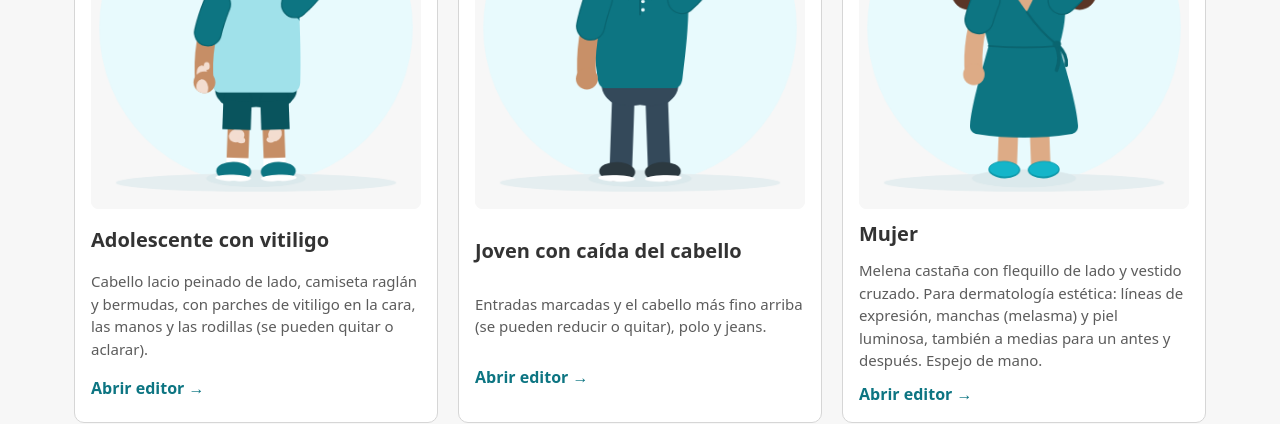
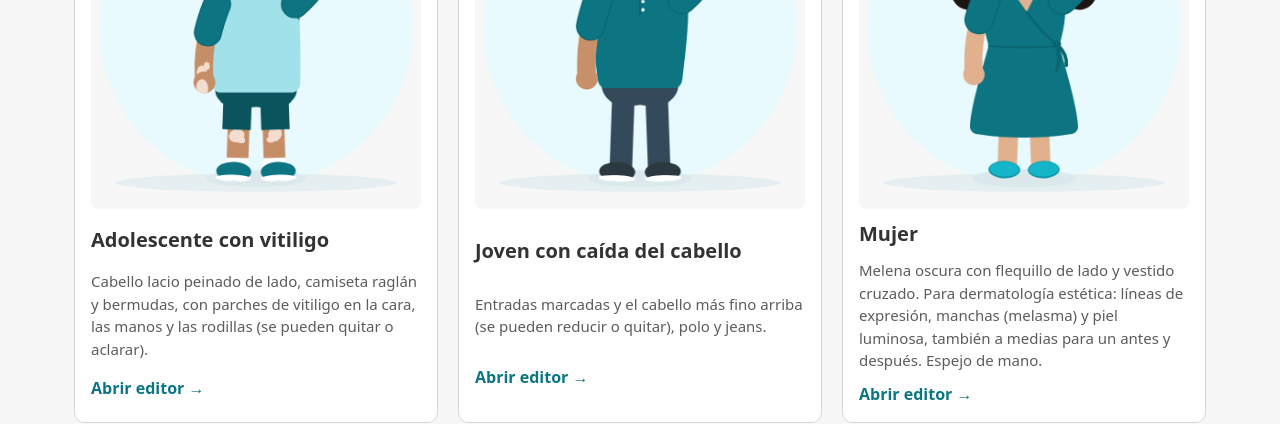
Before and after one commit to lexorec/dermasga, a Jekyll site: the page built from avatars.html, in a window 1280 px wide and 900 px high, scrolled down 945 px. Shown: the top 424 px of the window. Built offline with Jekyll 4.4.1, drawn with Linux system fonts in a browser that asks for light colours; some web fonts are replaced; part of the change alters nothing that is shown.

Commit message:
Woman avatar: near-black hair, lighter skin
Hair #5a3526 (chestnut with caramel highlights) -> #1e1411 with a soft dark
sheen; skin #ddab86 -> #e1b18d, with the expression line colour following.

Co-Authored-By: Claude Opus 5.5 <noreply@anthropic.com>

```diff
--- a/assets/js/avatars/woman.js
+++ b/assets/js/avatars/woman.js
@@ -1,14 +1,14 @@
 /* Woman (aesthetic dermatology): rig, poses and drawing for the avatar editor (units: ~100 tall, origin between the feet,
    y up is negative). Cute style like Dra. Marcela: round face, big eyes. Hair built like the doctor's (a back layer plus
-   one front piece): a chestnut lob with caramel highlights, side-swept bangs and a clip. Wrap dress with cap sleeves and
+   one front piece): a near-black lob with a soft sheen, side-swept bangs and a clip. Wrap dress with cap sleeves and
    teal flats. Skin options for before/after scenes, each on/off or 0–1: expression lines, melasma spots and luminous skin.
    Prop: a hand mirror in the right hand. */
 (function () {
   'use strict';
   const C = {
-    skin: '#ddab86', hair: '#5a3526', highlight: '#8d5b3d', clip: '#14b5c9', clipEdge: '#0f97a8',
+    skin: '#e1b18d', hair: '#1e1411', highlight: '#3b2a23', clip: '#14b5c9', clipEdge: '#0f97a8',
     dress: '#0d7582', dressEdge: '#0a6570', chain: '#c9a54a', pendant: '#a0e1ea', shoe: '#14b5c9', shoeEdge: '#0f97a8',
-    lash: '#30201c', lip: '#d4777a', blush: '#eaa28c', line: '#c08e6b', spot: '#a8714f', frame: '#0d7582', glass: '#e8fafd'
+    lash: '#30201c', lip: '#d4777a', blush: '#eaa28c', line: '#c4946f', spot: '#a8714f', frame: '#0d7582', glass: '#e8fafd'
   };
   // head space: origin at the head centre, eyes at y 2.6; a round face
   const HEAD_RX = 17.2, HEAD_RY = 16.6;
--- a/avatars.html
+++ b/avatars.html
@@ -73,7 +73,7 @@ ad_formats:
   <a class="card" href="{{ '/avatar-woman.html' | relative_url }}">
     <canvas data-avatar="woman" aria-hidden="true"></canvas>
     <h2>Mujer</h2>
-    <p>Melena castaña con flequillo de lado y vestido cruzado. Para dermatología estética: líneas de expresión, manchas (melasma) y piel
+    <p>Melena oscura con flequillo de lado y vestido cruzado. Para dermatología estética: líneas de expresión, manchas (melasma) y piel
       luminosa, también a medias para un antes y después. Espejo de mano.</p>
     <span class="open">Abrir editor →</span>
   </a>
```
